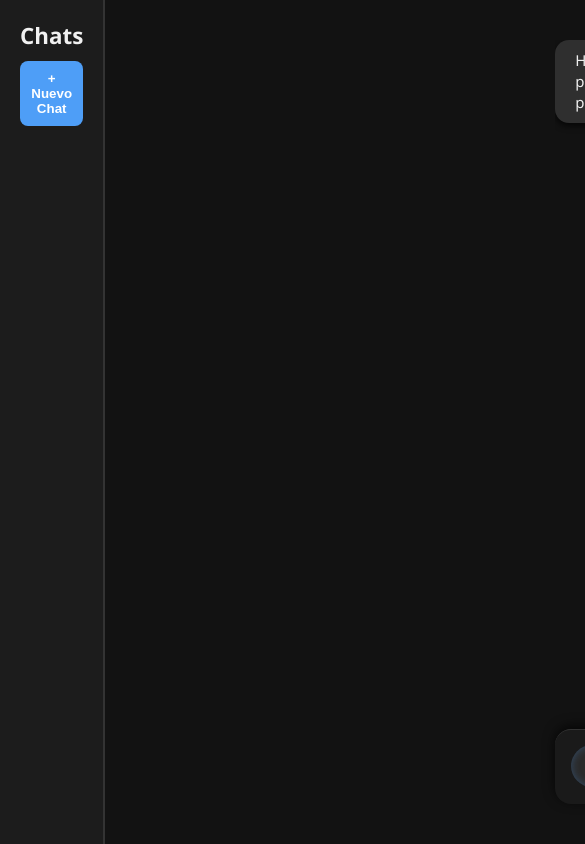
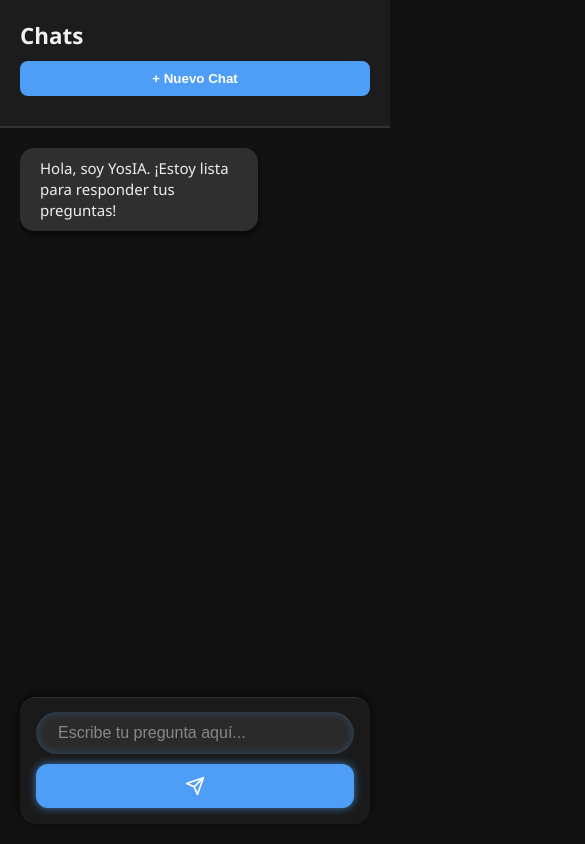
Before and after one commit to yosA11z/IA_real, a website: page chat.html in a window 390 px wide. Shown: the top 844 px of the page, 585 px wide, since content can reach past the window. Drawn offline with nearby package versions, Linux system fonts and the light colour scheme.

Commit message:
disenoResponsable

```diff
--- a/chat.css
+++ b/chat.css
@@ -228,3 +228,117 @@ body {
   width: 20px;
   height: 20px;
 }
+
+
+
+
+
+
+
+
+
+
+
+
+
+
+
+
+
+
+
+
+
+
+
+
+
+
+
+
+
+
+
+
+
+
+
+
+
+
+
+
+
+
+
+
+/* Diseño responsable*/
+@media (max-width: 1024px) {
+  .contenedor {
+    padding: 30px 100px;
+  }
+}
+
+@media (max-width: 768px) {
+  body {
+    flex-direction: column;
+  }
+
+  .sidebar {
+    width: 100%;
+    flex-direction: row;
+    flex-wrap: wrap;
+    justify-content: space-between;
+    border-right: none;
+    border-bottom: 2px solid #333;
+  }
+
+  .sidebar h2 {
+    width: 100%;
+  }
+
+  .sidebar button {
+    width: 100%;
+    margin-bottom: 10px;
+  }
+
+  #listaChats {
+    display: flex;
+    flex-wrap: wrap;
+    max-height: none;
+    overflow-x: auto;
+  }
+
+  #listaChats li {
+    width: auto;
+    flex: 0 0 auto;
+  }
+
+  .contenedor {
+    padding: 20px 20px;
+    height: auto;
+    flex: 1;
+  }
+
+  #chat {
+    max-height: 50vh;
+  }
+
+  .entrada {
+    flex-direction: column;
+    gap: 10px;
+  }
+
+  .entrada input {
+    width: 100%;
+  }
+
+  .entrada button {
+    width: 100%;
+    border-radius: 12px;
+  }
+
+  .mensaje {
+    max-width: 90%;
+  }
+}
```
